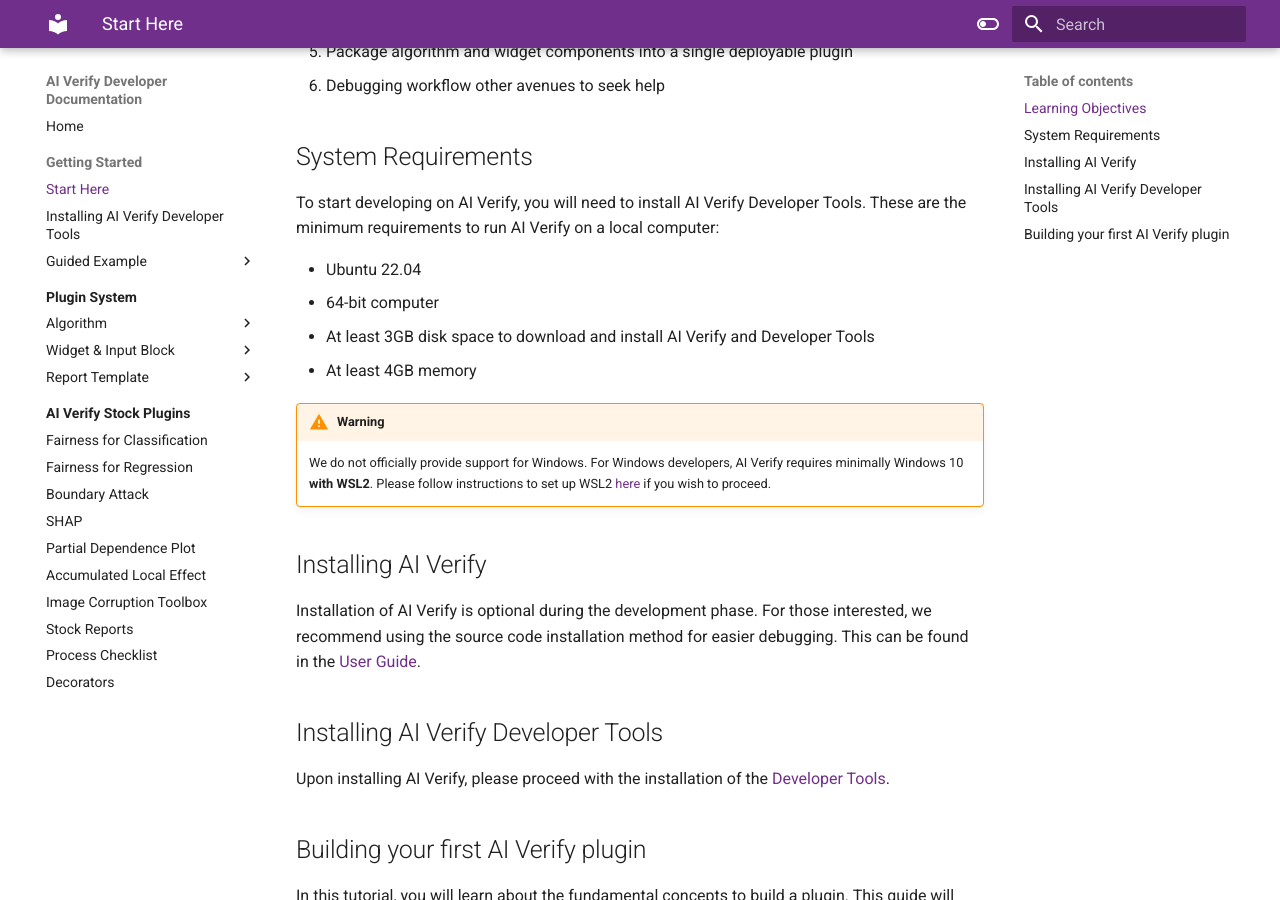
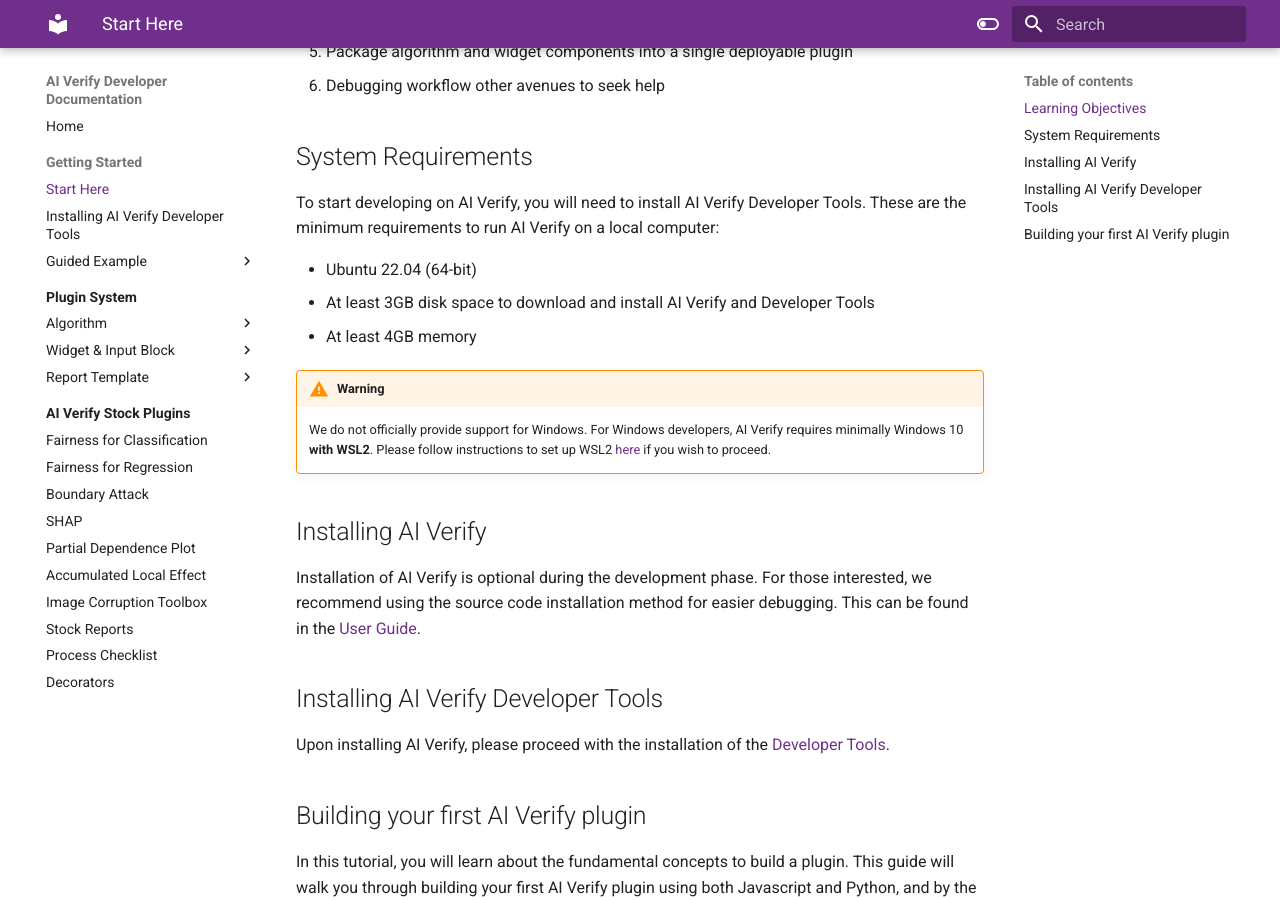
Before and after one commit to aiverify-foundation/aiverify-developer-tools, an MkDocs documentation site: the page built from docs/getting_started/start_here.md, in a window 1280 px wide and 900 px high, scrolled down 484 px. Built offline with MkDocs 1.6.1 and Material for MkDocs 9.7.7, drawn with Linux system fonts in a browser that asks for light colours.

Commit message:
changed requirements

```diff
--- a/docs/getting_started/start_here.md
+++ b/docs/getting_started/start_here.md
@@ -17,8 +17,7 @@
 
 To start developing on AI Verify, you will need to install AI Verify Developer Tools. These are the minimum requirements to run AI Verify on a local computer:
 
-- Ubuntu 22.04
-- 64-bit computer
+- Ubuntu 22.04 (64-bit)
 - At least 3GB disk space to download and install AI Verify and Developer Tools
 - At least 4GB memory
 
```
